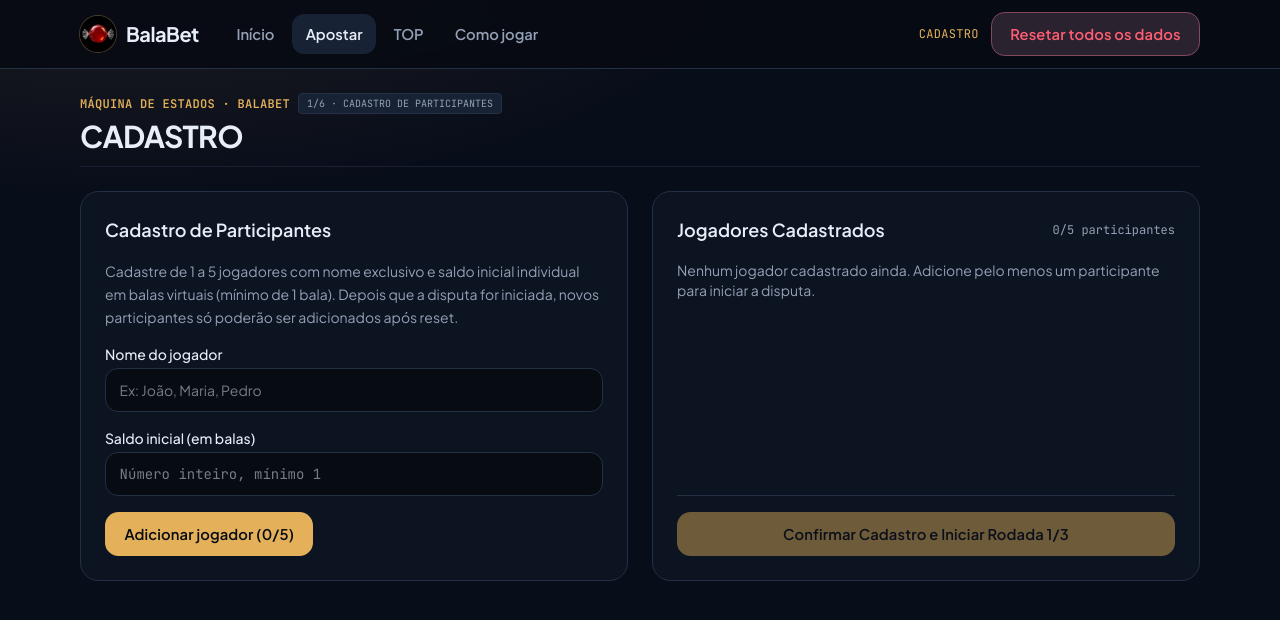
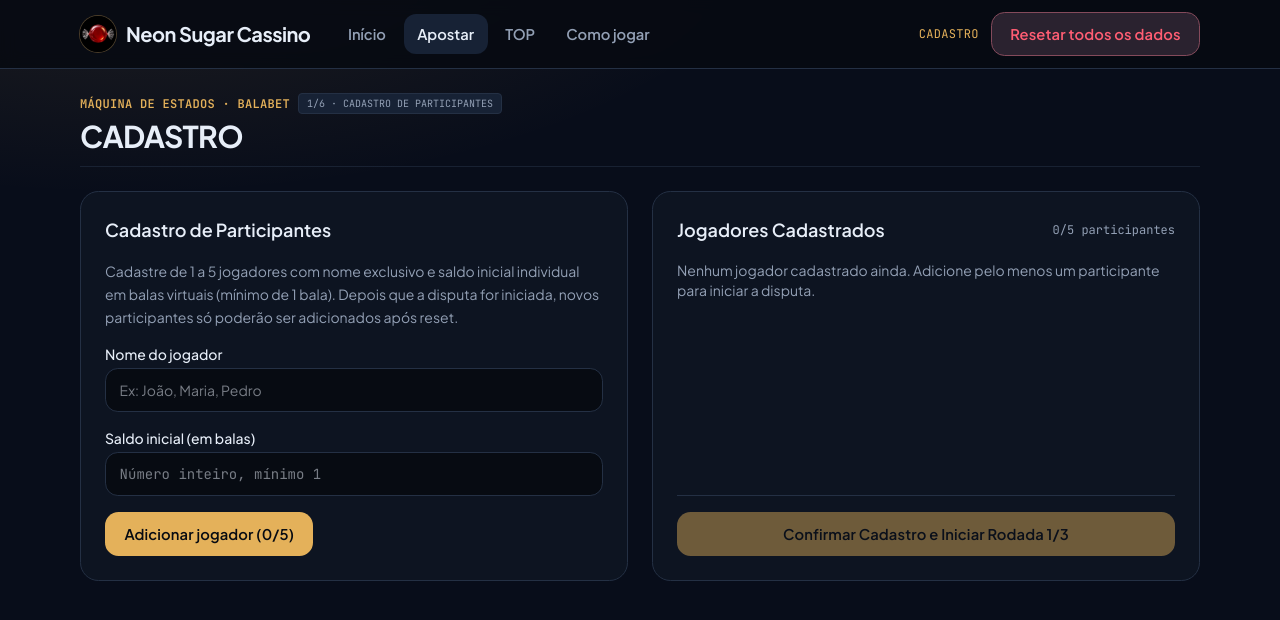
Before and after one commit to diogoacosta-tech/Aposta_educacional, a React (Vite) app: page / in a window 1280 px wide. Shown: the top 620 px of the page. Built offline with nearby package versions, Linux system fonts and the light colour scheme.

Commit message:
Update brand name from 'BalaBet' to 'Neon Sugar Cassino'

```diff
--- a/src/components/balabet/shell.tsx
+++ b/src/components/balabet/shell.tsx
@@ -53,7 +53,7 @@
                 alt="Logo BalaBet"
                 className="size-9 rounded-full object-cover ring-1 ring-gold/30"
               />
-              <span className="text-xl font-bold tracking-tight text-fg">BalaBet</span>
+              <span className="text-xl font-bold tracking-tight text-fg">Neon Sugar Cassino</span>
             </button>
             <nav className="flex items-center gap-1 overflow-x-auto" aria-label="Navegação Principal">
               {LINKS.map((link) => (
```
